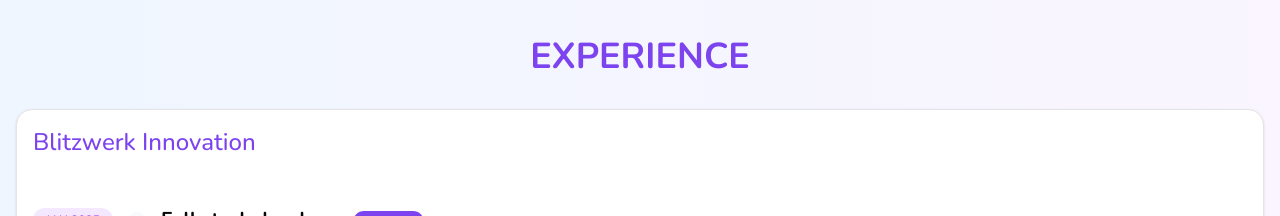
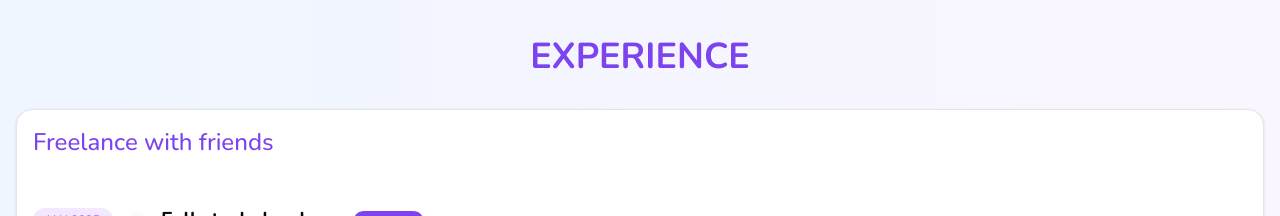
Before and after one commit to NooobtimeX/portfolio, a Next.js app: page / in a window 1280 px wide. Shown: the part 3080-3296 px from the top of the page. Built offline with nearby package versions, Linux system fonts and the light colour scheme.

Commit message:
Update Experience.tsx

```diff
--- a/components/section/Experience.tsx
+++ b/components/section/Experience.tsx
@@ -7,7 +7,7 @@ import { Card } from "@/components/ui/card";
 export default function VerticalTimeline01() {
 	const data = [
 		{
-			company: "Blitzwerk Innovation",
+			company: "Freelance with friends",
 			logo: "/logo/blitzwerk.png",
 			jobs: [
 				{
```
